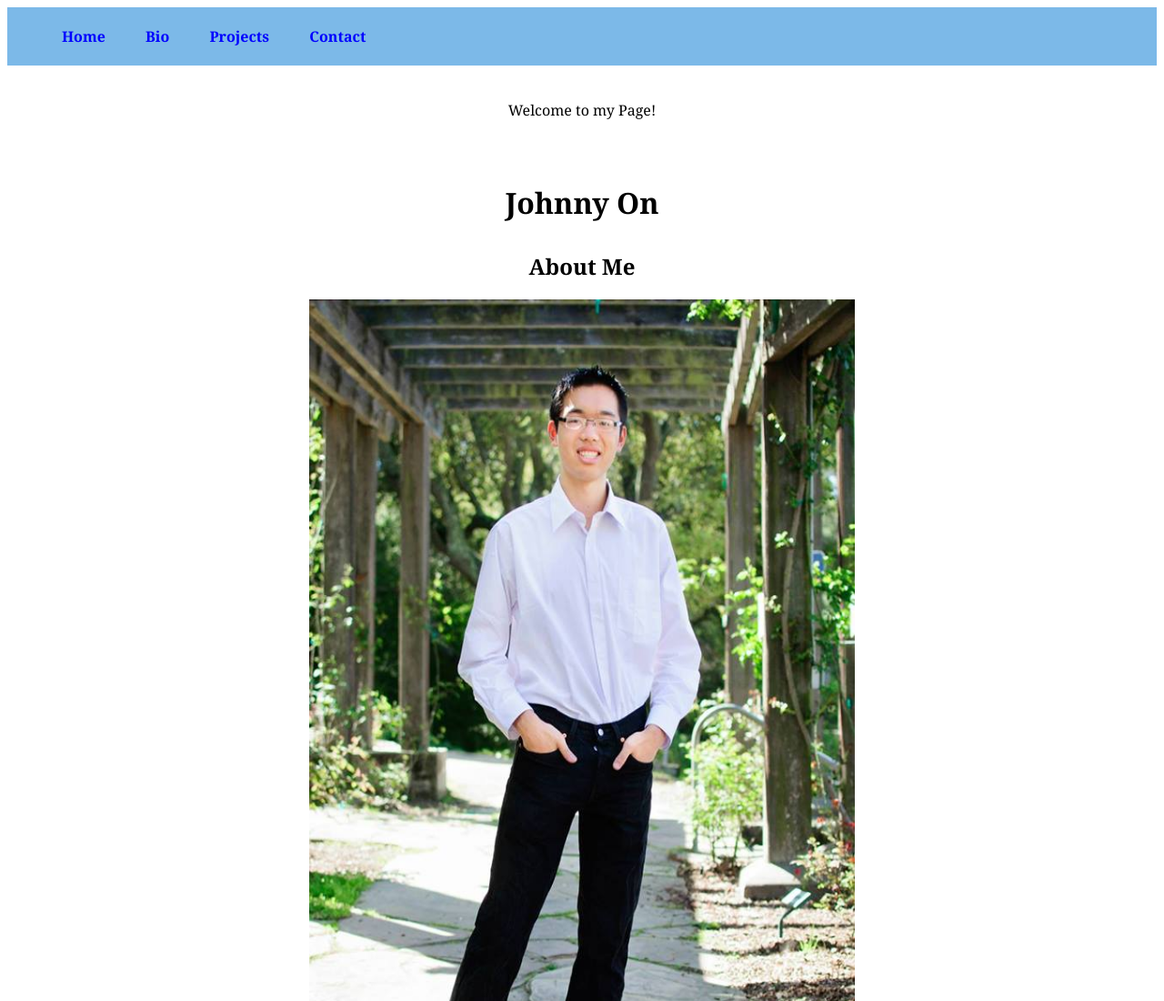
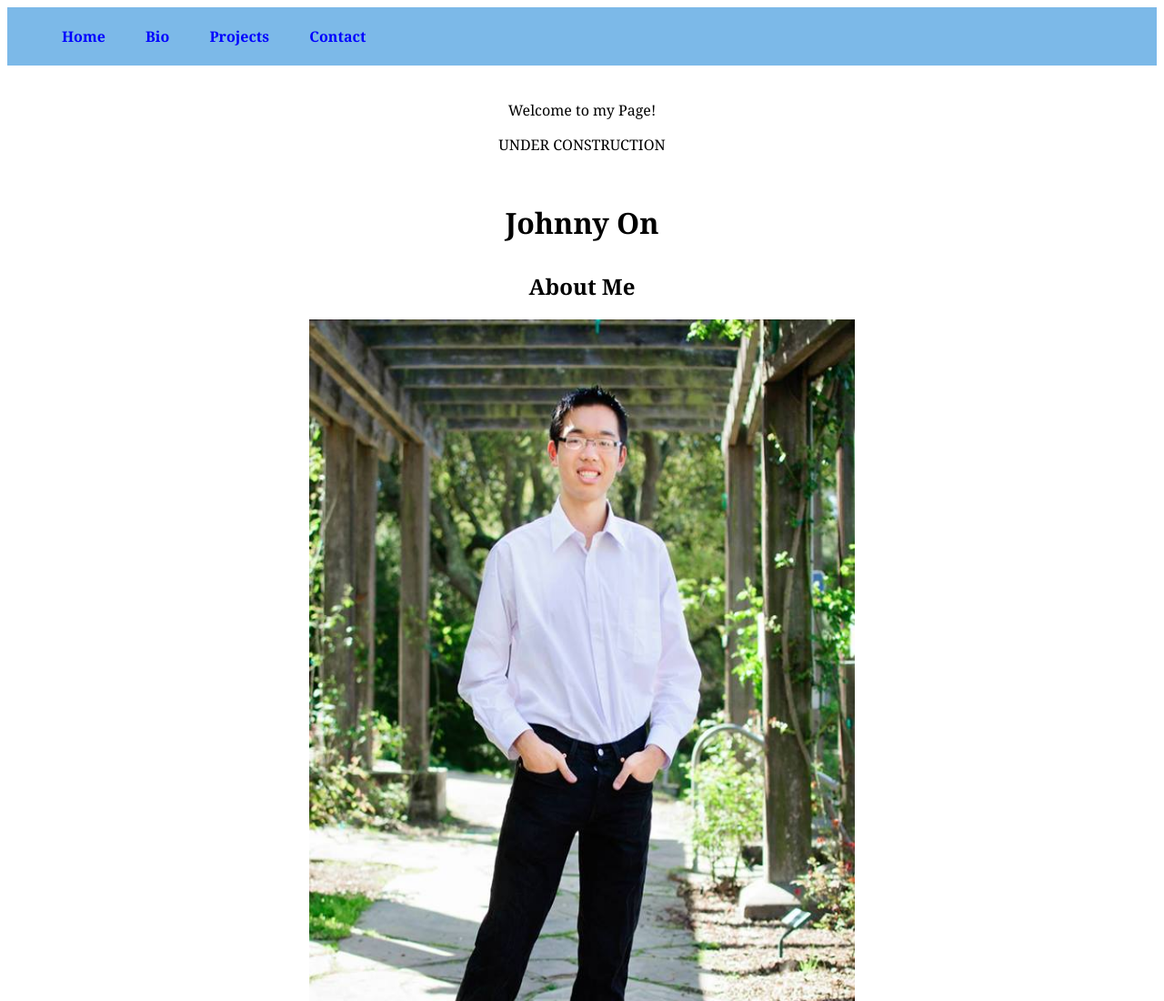
Before and after one commit to Risingvirtue/Risingvirtue.github.io, a plain HTML site: page index.html in a window 1280 px wide. Shown: the top 1100 px of the page at 91% size. Drawn offline with nearby package versions, Linux system fonts and the light colour scheme.

Commit message:
under construction disclaimer

```diff
--- a/index.html
+++ b/index.html
@@ -21,10 +21,12 @@
 		<div id="page1" class= "page">
 			<a id="home" class= "smooth"></a>
 			<p>Welcome to my Page!</p>
+			<div>UNDER CONSTRUCTION</div>
 		</div>
 		<div id="page2" class= "page">
 			<a id="bio" class= "smooth"></a>
 			<h1 id= "name">Johnny On</h1>
+
 			<h2>About Me</h2>
 			<div id="profile">
 			<img  src = "./img/selfie.png", width = "600" height = "1000">
```
